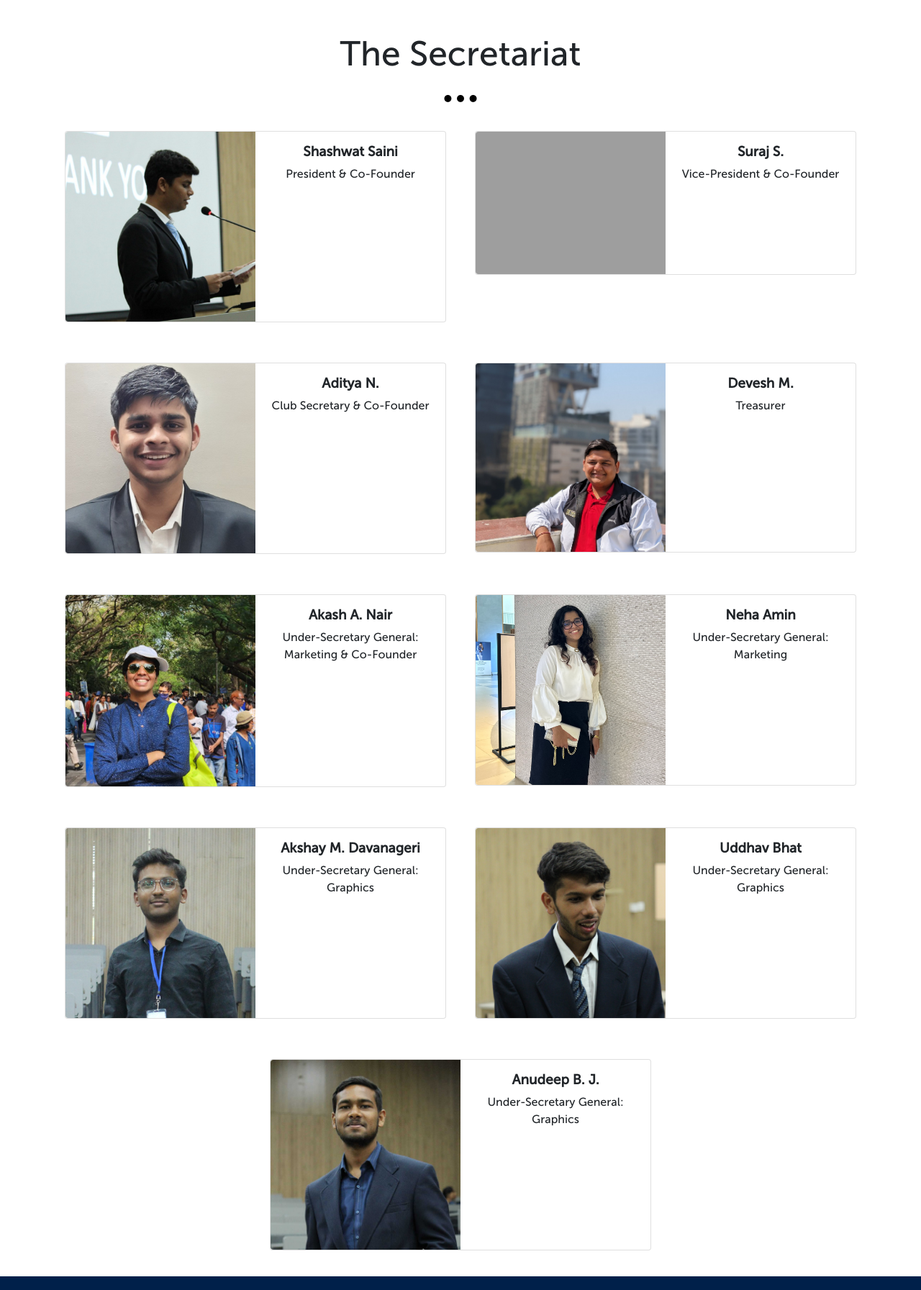
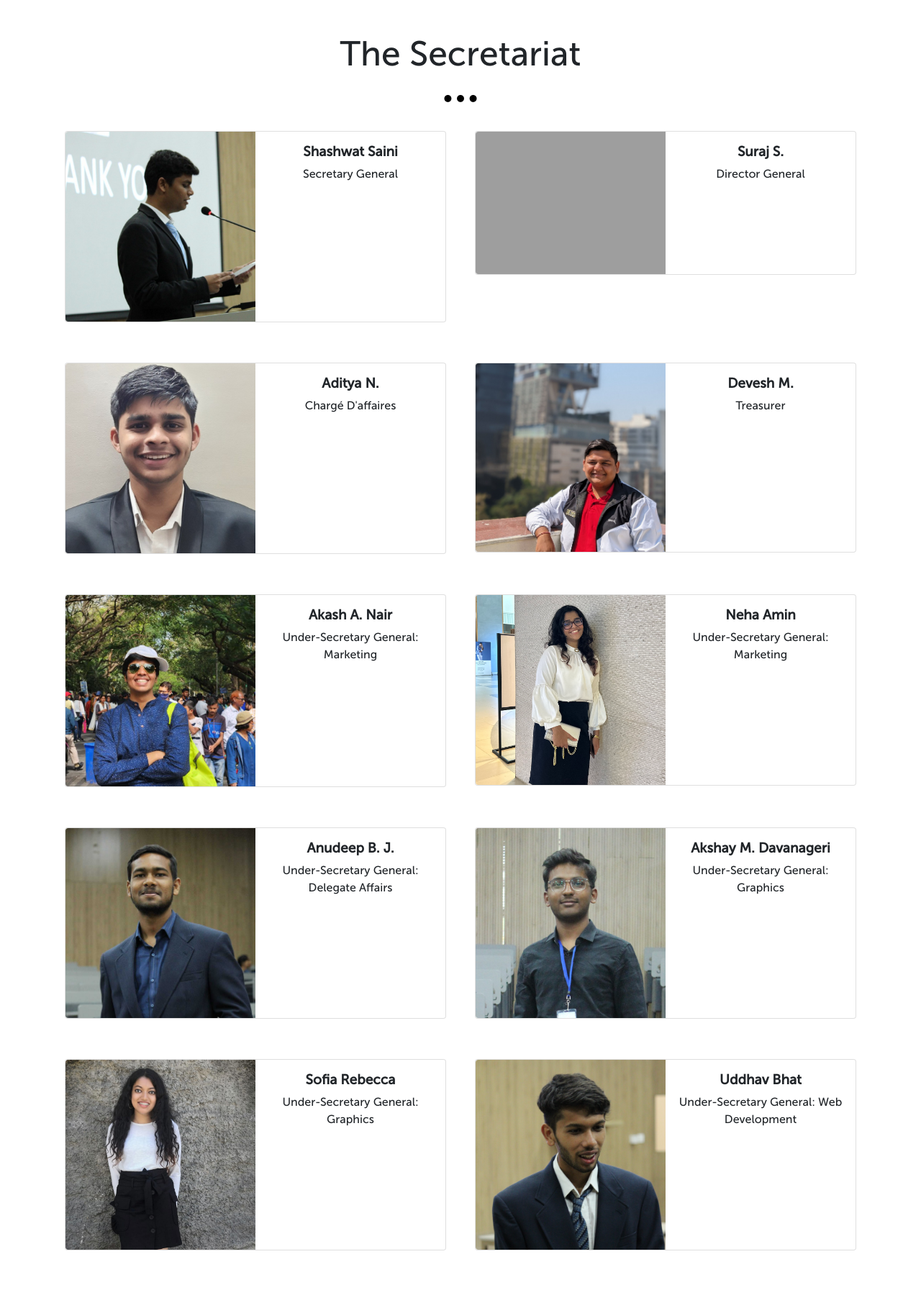
Before and after one commit to shashwatsaini/MUNSOC-Web-App, a Flask app: page /the-secretariat in a window 1280 px wide. Shown: the part 89-1882 px from the top of the page at 72% size. Run offline with Flask 3, Linux system fonts and the light colour scheme; grey boxes are pictures that could not be loaded.

Commit message:
Added new team members to Secretariat

```diff
--- a/templates/secretariat.html
+++ b/templates/secretariat.html
@@ -107,7 +107,7 @@
 								<div class="col-md-6 scroll-animate">
 									<div class="card-body">
 										<h5 class="card-title">Shashwat Saini</h5>
-										<p class="card-text">President & Co-Founder</p>
+										<p class="card-text">Secretary General</p>
 									</div>
 								</div>
 							</div>
@@ -123,7 +123,7 @@
 								<div class="col-md-6 scroll-animate">
 									<div class="card-body">
 										<h5 class="card-title">Suraj S.</h5>
-										<p class="card-text">Vice-President & Co-Founder</p>
+										<p class="card-text">Director General</p>
 									</div>
 								</div>
 							</div>
@@ -139,7 +139,7 @@
 								<div class="col-md-6 scroll-animate">
 									<div class="card-body">
 										<h5 class="card-title">Aditya N.</h5>
-										<p class="card-text">Club Secretary & Co-Founder</p>
+										<p class="card-text">Chargé D'affaires</p>
 									</div>
 								</div>
 							</div>
@@ -171,7 +171,7 @@
 								<div class="col-md-6 scroll-animate">
 									<div class="card-body">
 										<h5 class="card-title">Akash A. Nair</h5>
-										<p class="card-text">Under-Secretary General: Marketing & Co-Founder</p>
+										<p class="card-text">Under-Secretary General: Marketing</p>
 									</div>
 								</div>
 							</div>
@@ -197,6 +197,22 @@
 						<div class="card mb-3">
 							<div class="row g-0">
 								<div class="col-md-6 text-center scroll-animate">
+									<img src="{{ url_for('static', filename='img/secretariat/anudeepbj.jpg') }}"
+										class="img-fluid rounded-start">
+								</div>
+								<div class="col-md-6 scroll-animate">
+									<div class="card-body">
+										<h5 class="card-title">Anudeep B. J.</h5>
+										<p class="card-text">Under-Secretary General: Delegate Affairs</p>
+									</div>
+								</div>
+							</div>
+						</div>
+					</div>
+					<div class="col">
+						<div class="card mb-3">
+							<div class="row g-0">
+								<div class="col-md-6 text-center scroll-animate">
 									<img src="{{ url_for('static', filename='img/secretariat/akshay.jpg') }}"
 										class="img-fluid rounded-start">
 								</div>
@@ -213,12 +229,12 @@
 						<div class="card mb-3">
 							<div class="row g-0">
 								<div class="col-md-6 text-center scroll-animate">
-									<img src="{{ url_for('static', filename='img/secretariat/uddhav.jpg') }}"
+									<img src="{{ url_for('static', filename='img/secretariat/Sofia Rebecca.jpg') }}"
 										class="img-fluid rounded-start">
 								</div>
 								<div class="col-md-6 scroll-animate">
 									<div class="card-body">
-										<h5 class="card-title">Uddhav Bhat</h5>
+										<h5 class="card-title">Sofia Rebecca</h5>
 										<p class="card-text">Under-Secretary General: Graphics</p>
 									</div>
 								</div>
@@ -229,19 +245,66 @@
 						<div class="card mb-3">
 							<div class="row g-0">
 								<div class="col-md-6 text-center scroll-animate">
-									<img src="{{ url_for('static', filename='img/secretariat/anudeepbj.jpg') }}"
+									<img src="{{ url_for('static', filename='img/secretariat/uddhav.jpg') }}"
 										class="img-fluid rounded-start">
 								</div>
 								<div class="col-md-6 scroll-animate">
 									<div class="card-body">
-										<h5 class="card-title">Anudeep B. J.</h5>
-										<p class="card-text">Under-Secretary General: Graphics</p>
+										<h5 class="card-title">Uddhav Bhat</h5>
+										<p class="card-text">Under-Secretary General: Web Development</p>
 									</div>
 								</div>
 							</div>
 						</div>
 					</div>
-					<!-- Repeat the above card structure for other members -->
+					<div class="col">
+						<div class="card mb-3">
+							<div class="row g-0">
+								<div class="col-md-6 text-center scroll-animate">
+									<img src="{{ url_for('static', filename='img/secretariat/Vijayalakshmi K.jpg') }}"
+										class="img-fluid rounded-start">
+								</div>
+								<div class="col-md-6 scroll-animate">
+									<div class="card-body">
+										<h5 class="card-title">Vijayalakshmi K</h5>
+										<p class="card-text">Under-Secretary General: Socials</p>
+									</div>
+								</div>
+							</div>
+						</div>
+					</div>
+					<div class="col">
+						<div class="card mb-3">
+							<div class="row g-0">
+								<div class="col-md-6 text-center scroll-animate">
+									<img src="{{ url_for('static', filename='img/secretariat/Purab Mohit Jha.jpg') }}"
+										class="img-fluid rounded-start">
+								</div>
+								<div class="col-md-6 scroll-animate">
+									<div class="card-body">
+										<h5 class="card-title">Purab Mohit Jha</h5>
+										<p class="card-text">Under-Secretary General: Socials</p>
+									</div>
+								</div>
+							</div>
+						</div>
+					</div>
+					<div class="col">
+						<div class="card mb-3">
+							<div class="row g-0">
+								<div class="col-md-6 text-center scroll-animate">
+									<img src="{{ url_for('static', filename='img/secretariat/Clifford.jpg') }}"
+										class="img-fluid rounded-start">
+								</div>
+								<div class="col-md-6 scroll-animate">
+									<div class="card-body">
+										<h5 class="card-title">Clifford</h5>
+										<p class="card-text">Under-Secretary General: Documentation</p>
+									</div>
+								</div>
+							</div>
+						</div>
+					</div>
 				</div>
 			</div>
 		</main>
```
Also changed, not shown: static/img/secretariat/Sofia Rebecca.jpg (added), static/img/secretariat/Vijayalakshmi K.jpg (added), 2 other files.
